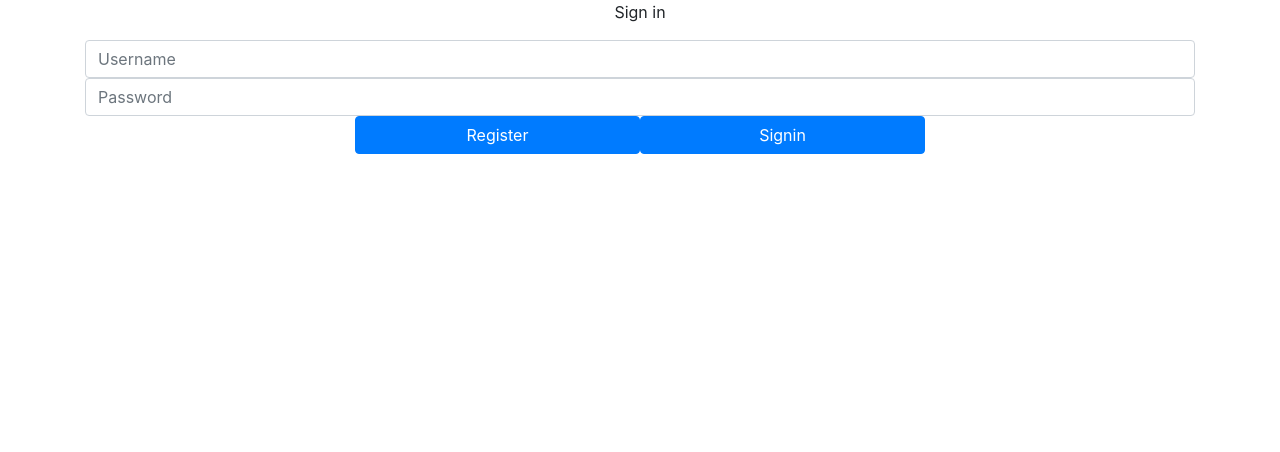
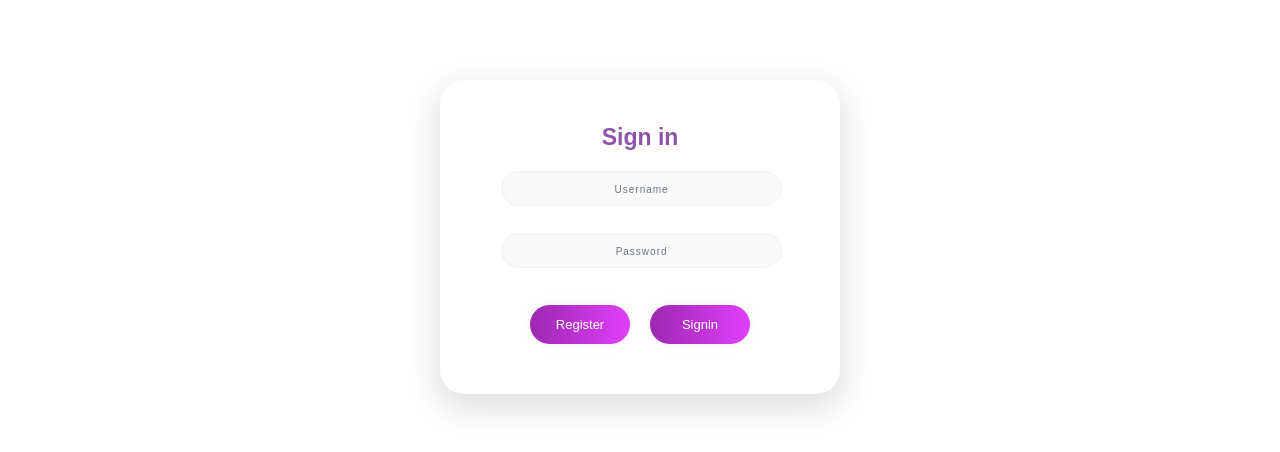
Before and after one commit to bhagyashreemeher/foodapp, a React (Create React App) app: page /signin in a window 1280 px wide. Shown: the top 452 px of the page. Built offline with nearby package versions, Linux system fonts and the light colour scheme.

Commit message:
added env files

```diff
--- a/src/App.css
+++ b/src/App.css
@@ -1,38 +1,116 @@
-.App {
-  text-align: center;
+::placeholder {
+  font-weight: lighter;
+  font-size: 10px;
 }
 
-.App-logo {
-  height: 40vmin;
-  pointer-events: none;
+.container {
+  background-color: #ffffff;
+  width: 400px;
+  /* height: 400px; */
+  margin: 5em auto;
+  border-radius: 1.5em;
+  box-shadow: 0px 11px 35px 2px rgba(0, 0, 0, 0.14);
+  padding-bottom: 40px;
 }
 
-@media (prefers-reduced-motion: no-preference) {
-  .App-logo {
-    animation: App-logo-spin infinite 20s linear;
+.sign {
+  padding-top: 40px;
+  color: #8c55aa;
+  font-family: "Ubuntu", sans-serif;
+  font-weight: bold;
+  font-size: 23px;
+}
+
+.un {
+  width: 76%;
+  color: rgb(38, 50, 56);
+  font-weight: 700;
+  font-size: 14px;
+  letter-spacing: 1px;
+  background: rgba(136, 126, 126, 0.04);
+  padding: 10px 20px;
+  border: none;
+  border-radius: 20px;
+  outline: none;
+  box-sizing: border-box;
+  border: 2px solid rgba(0, 0, 0, 0.02);
+  margin-bottom: 50px;
+  margin-left: 46px;
+  text-align: center;
+  margin-bottom: 27px;
+  font-family: "Ubuntu", sans-serif;
+}
+
+/* form.login {
+  padding-top: 40px;
+  padding-bottom: 40px;
+} */
+
+.pass {
+  width: 76%;
+  color: rgb(38, 50, 56);
+  font-weight: 700;
+  font-size: 14px;
+  letter-spacing: 1px;
+  background: rgba(136, 126, 126, 0.04);
+  padding: 10px 20px;
+  border: none;
+  border-radius: 20px;
+  outline: none;
+  box-sizing: border-box;
+  border: 2px solid rgba(0, 0, 0, 0.02);
+  margin-bottom: 50px;
+  margin-left: 46px;
+  text-align: center;
+  margin-bottom: 27px;
+  font-family: "Ubuntu", sans-serif;
+}
+
+.un:focus,
+.pass:focus {
+  border: 2px solid rgba(0, 0, 0, 0.18) !important;
+}
+
+.submit {
+  cursor: pointer;
+  border-radius: 5em;
+  color: #fff;
+  background: linear-gradient(to right, #9c27b0, #e040fb);
+  border: 0;
+  /* padding-left: 40px;
+  padding-right: 40px; */
+  padding-bottom: 10px;
+  padding-top: 10px;
+  font-family: "Ubuntu", sans-serif;
+  /* margin-left: 35%; */
+  font-size: 13px;
+  margin: 10px;
+  box-shadow: 0 0 20px 1px rgba(0, 0, 0, 0.04);
+}
+
+.forgot {
+  text-shadow: 0px 0px 3px rgba(117, 117, 117, 0.12);
+  color: #e1bee7;
+  padding-top: 15px;
+}
+
+button,
+a {
+  text-shadow: 0px 0px 3px rgba(117, 117, 117, 0.12);
+  color: #e1bee7;
+  text-decoration: none;
+}
+
+/* input[type="button"]{
+  outline:0 !important;
+  box-shadow: none !important;
+}
+input[type="button"]:focus {
+  outline:0 !important;
+  box-shadow: none !important;
+} */
+@media (max-width: 600px) {
+  .main {
+    border-radius: 0px;
   }
 }
-
-.App-header {
-  background-color: #282c34;
-  min-height: 100vh;
-  display: flex;
-  flex-direction: column;
-  align-items: center;
-  justify-content: center;
-  font-size: calc(10px + 2vmin);
-  color: white;
-}
-
-.App-link {
-  color: #61dafb;
-}
-
-@keyframes App-logo-spin {
-  from {
-    transform: rotate(0deg);
-  }
-  to {
-    transform: rotate(360deg);
-  }
-}
```
Also changed, not shown: 2 other files (tests, documents, lock files or other folders).
